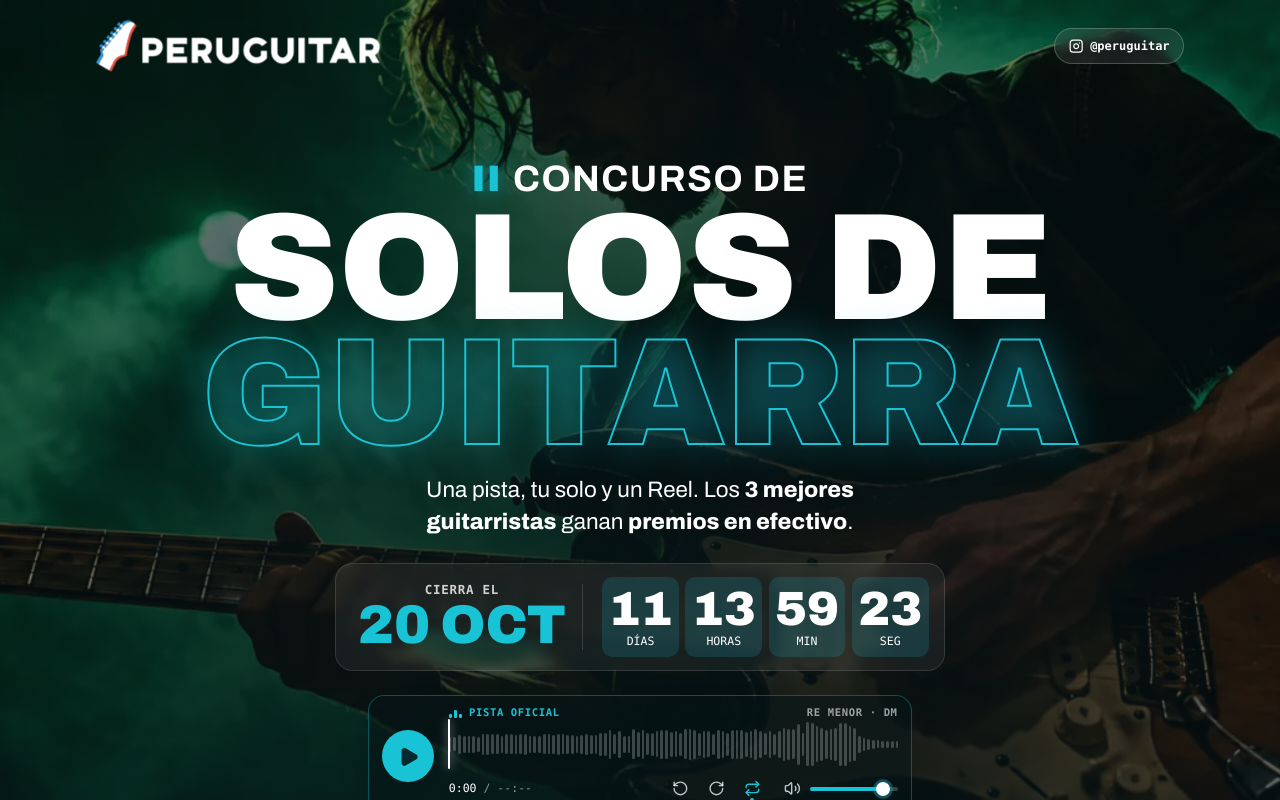
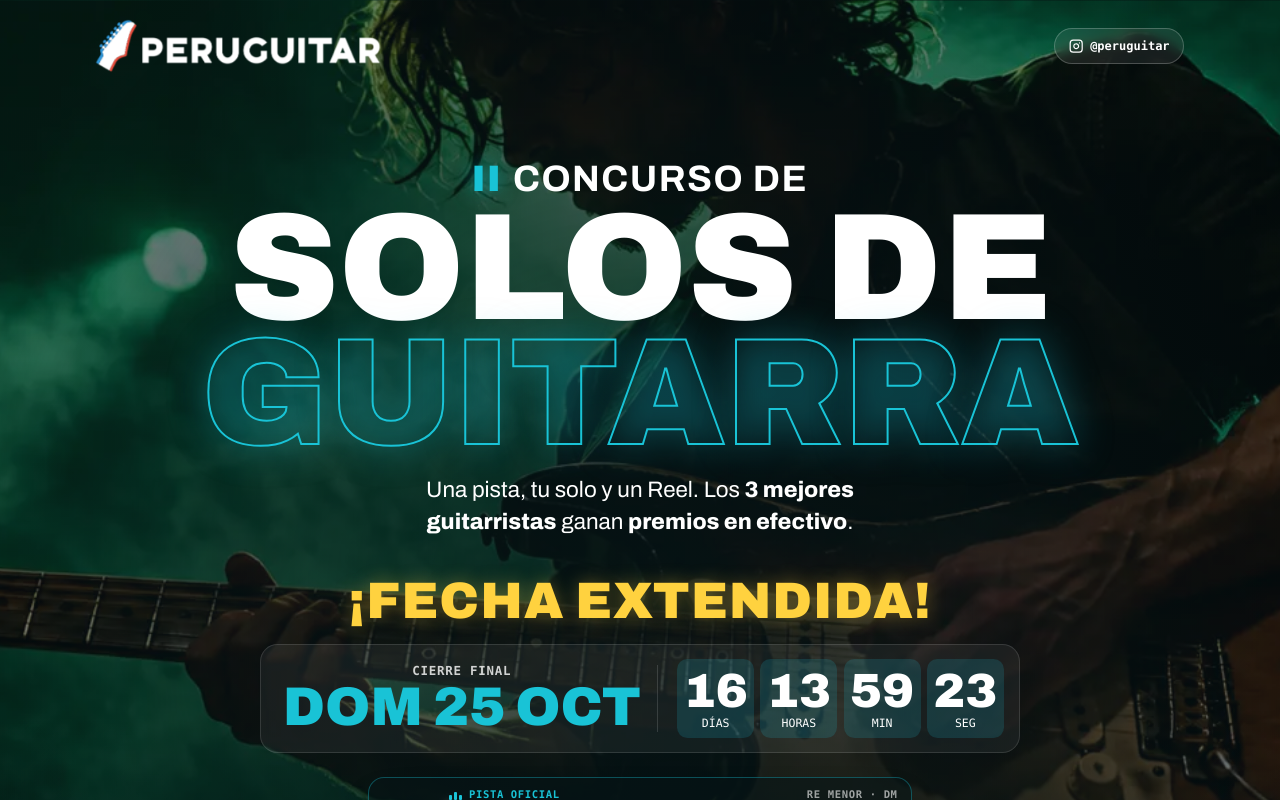
Before and after one commit to erp-project-dev/pg-tournament, a React (Vite) app: page / in a window 1280 px wide. Shown: the top 800 px of the page. Built offline with nearby package versions, Linux system fonts and the light colour scheme; a web font is replaced by a local one.

Commit message:
feat: extender fecha de cierre al domingo 25 de octubre
Co-Authored-By: Claude Opus 5.5 <noreply@anthropic.com>

```diff
--- a/src/Landing.tsx
+++ b/src/Landing.tsx
@@ -32,7 +32,7 @@ import {
 
 const INSTAGRAM_URL = "https://www.instagram.com/peruguitar/";
 // End of Oct 20 in Lima (UTC-5).
-const DEADLINE = new Date("2026-10-21T04:59:59Z").getTime();
+const DEADLINE = new Date("2026-10-26T04:59:59Z").getTime();
 const HASHTAG = "#PeruGuitarConcurso2";
 const BASE = import.meta.env.BASE_URL;
 const TRACK_URL = `${BASE}audio/backing-track-dm.wav`;
@@ -86,7 +86,7 @@ const CRITERIA = [
 ];
 
 const STAGES = [
-  { icon: CalendarClock, title: "Participaciones", body: "Se aceptan videos hasta el 20 de octubre." },
+  { icon: CalendarClock, title: "Participaciones", body: "Fecha extendida: se aceptan videos hasta el domingo 25 de octubre." },
   { icon: Gavel, title: "Jurado", body: "El jurado califica cada video, uno por uno, y anunciará la fecha de resultados." },
 ];
 
@@ -122,7 +122,7 @@ const PARTICIPANTS = [
 ];
 
 const TERMS = [
-  { icon: CalendarX2, term: "Fecha límite", body: "20 de octubre, hasta las 23:59 (hora de Lima)." },
+  { icon: CalendarX2, term: "Fecha límite", body: "Extendida al domingo 25 de octubre, hasta las 23:59 (hora de Lima). Cierre final, sin más prórrogas." },
   { icon: MapPin, term: "Quién participa", body: "Residentes en Perú o personas con cuenta activa de Yape o Plin." },
   { icon: Wallet, term: "Premios", body: "Se pagan en soles (PEN) vía Yape o Plin." },
 ];
@@ -156,10 +156,12 @@ function Countdown({ closed, days, hours, minutes, seconds }: CountdownState) {
   }
   const pad = (n: number) => String(n).padStart(2, "0");
   return (
+    <div className="countdown-wrap">
+      <p className="countdown-title">¡Fecha extendida!</p>
       <div className="countdown" role="timer" aria-label={`Faltan ${days} días, ${hours} horas y ${minutes} minutos`}>
         <span className="countdown-label">
-        <small>Cierra el</small>
-        <b>20 oct</b>
+          <small>Cierre final</small>
+          <b>dom 25 oct</b>
         </span>
         <span className="countdown-cells" aria-hidden="true">
           <span><b>{pad(days)}</b>días</span>
@@ -167,6 +169,7 @@ function Countdown({ closed, days, hours, minutes, seconds }: CountdownState) {
           <span><b>{pad(minutes)}</b>min</span>
           <span><b>{pad(seconds)}</b>seg</span>
         </span>
+      </div>
     </div>
   );
 }
@@ -770,7 +773,7 @@ export default function Landing() {
             <p>
               {closed
                 ? "El jurado anunciará la fecha de resultados."
-                : "Participa hasta el 20 de octubre."}
+                : "¡Fecha extendida! Participa hasta el domingo 25 de octubre."}
             </p>
           </div>
           {closed ? (
--- a/src/styles.css
+++ b/src/styles.css
@@ -1269,3 +1269,17 @@ h2[id],
     transform: none;
   }
 }
+.countdown-wrap {
+  display: inline-grid;
+  margin-top: 0.8rem;
+  gap: 1.1rem;
+}
+.countdown-title {
+  margin: 0;
+  font: 900 clamp(2.2rem, 8vw, 3.2rem)/1 var(--display);
+  font-variation-settings: "wdth" 70;
+  text-transform: uppercase;
+  letter-spacing: 0.02em;
+  color: #ffd23f;
+  text-shadow: 0 0 18px rgba(255, 210, 63, 0.35);
+}
```
Lines whose indentation alone changed are shown as unchanged.
